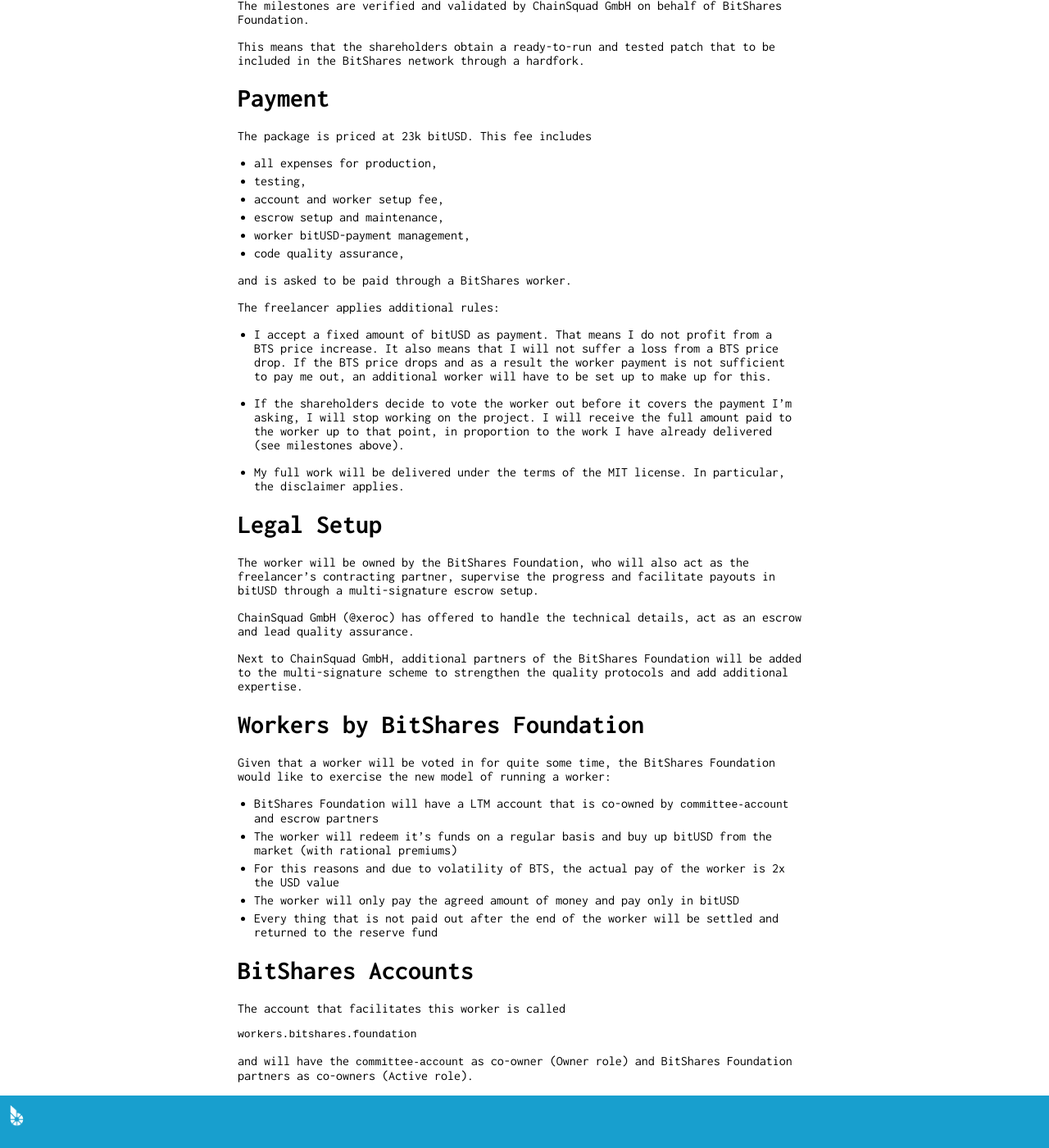
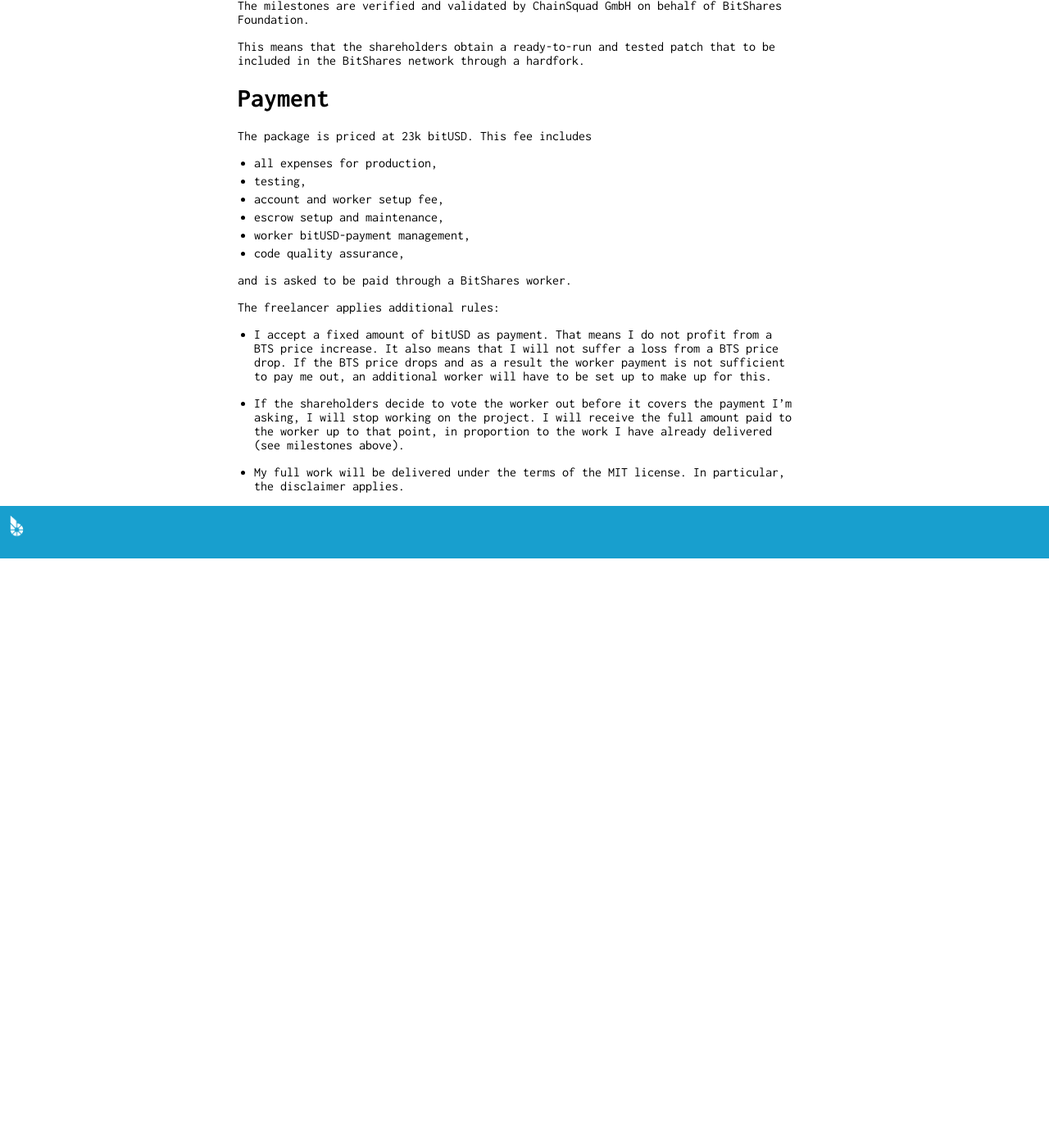
Before and after one commit to thehapax/bitshares.foundation, a Jekyll site: the page built from _workers/2017-07-peter-conrad.md, in a window 1280 px wide and 1400 px high, scrolled down 1030 px. Shown: the whole window at 82% size. Built offline with Jekyll 4.4.1, drawn with Linux system fonts in a browser that asks for light colours; after the commit the page ends 1711 px from its top, so only the background shows below that.

Commit message:
move general worker content to index.md for now!

```diff
--- a/_workers/2017-07-peter-conrad.md
+++ b/_workers/2017-07-peter-conrad.md
@@ -92,40 +92,3 @@ The freelancer applies additional rules:
 
 * My full work will be delivered under the terms of the MIT license. In
   particular, the disclaimer applies.
-
-# Legal Setup
-
-The worker will be owned by the BitShares Foundation, who will also act as the
-freelancer's contracting partner, supervise the progress and facilitate payouts
-in bitUSD through a multi-signature escrow setup.
-
-ChainSquad GmbH (@xeroc) has offered to handle the technical details, act as
-an escrow and lead quality assurance.
-
-Next to ChainSquad GmbH, additional partners of the BitShares Foundation will be
-added to the multi-signature scheme to strengthen the quality protocols and add
-additional expertise.
-
-# Workers by BitShares Foundation
-
-Given that a worker will be voted in for quite some time, the BitShares
-Foundation would like to exercise the new model of running a worker:
-
-* BitShares Foundation will have a LTM account that is co-owned by
-  `committee-account` and escrow partners
-* The worker will redeem it's funds on a regular basis and buy up bitUSD from
-  the market (with rational premiums)
-* For this reasons and due to volatility of BTS, the actual pay of the worker is
-  2x the USD value
-* The worker will only pay the agreed amount of money and pay only in bitUSD
-* Every thing that is not paid out after the end of the worker will be settled
-  and returned to the reserve fund
-
-# BitShares Accounts
-
-The account that facilitates this worker is called
-
-    workers.bitshares.foundation
-
-and will have the `committee-account` as co-owner (Owner role) and BitShares
-Foundation partners as co-owners (Active role).
```
Also changed, not shown: index.md (+26 -0 lines).
